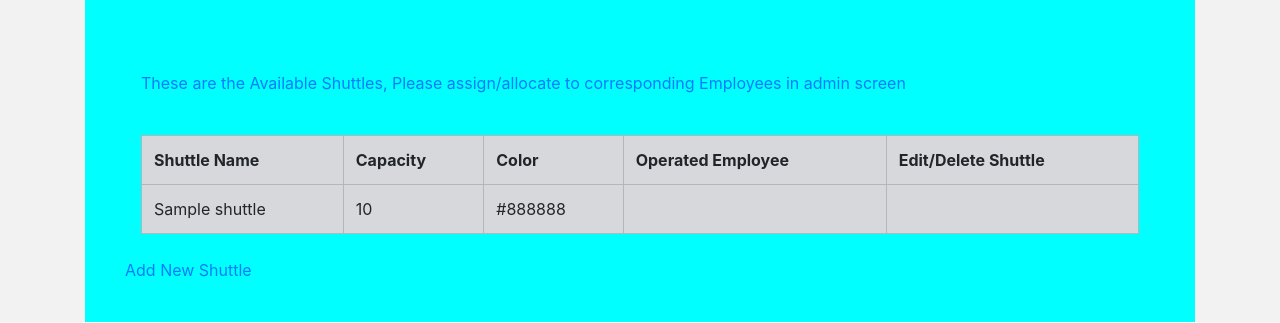
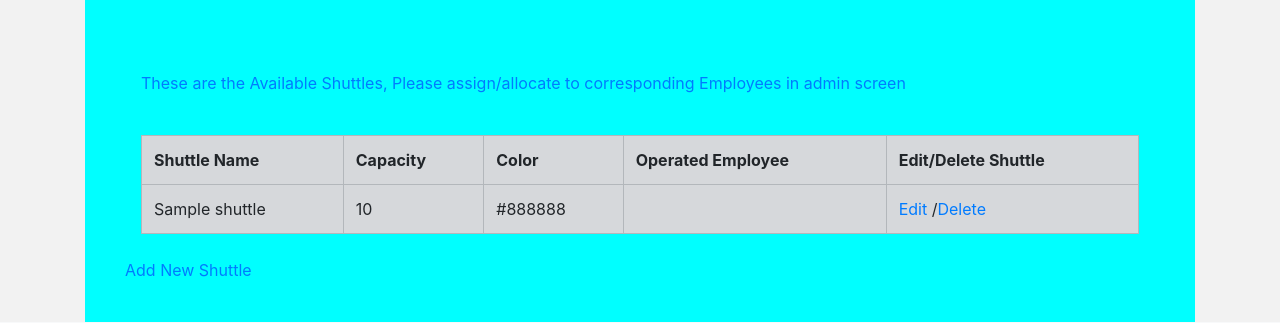
Before and after one commit to sumarkan/ISQA-WebDev-Group4-Project, a Django app: page /shuttle_list/ in a window 1280 px wide. Shown: the part 165-488 px from the top of the page. Run offline with Django 4.2, Linux system fonts and the light colour scheme; tables that the repository leaves empty hold one stand-in row (values such as "Sample post"); some libraries are stand-ins or nearby versions.

Commit message:
Adding edit and delete
Adding edit and delete

```diff
--- a/shuttle_ticketing/settings.py
+++ b/shuttle_ticketing/settings.py
@@ -42,7 +42,7 @@
     'ticketing.apps.TicketingConfig',
     'register.apps.RegisterConfig',
     'crispy_forms',
-   # 'crispy_bootstrap4',
+   'crispy_bootstrap4',
 ]
 
 
--- a/ticketing/templates/shuttle_list.html
+++ b/ticketing/templates/shuttle_list.html
@@ -19,8 +19,8 @@
                     <td>{{ shuttle.color }}</td>
                     <td>{{ shuttle.operated_by }}</td>
                     <td>
-{#                        <a href="{% url 'shuttle_update' pk=shuttle.pk %}">Edit </a>#}
-{#                        /<a href="{% url 'shuttle_delete' pk=shuttle.pk %}">Delete </a>#}
+                        <a href="{% url 'shuttle_update' pk=shuttle.pk %}">Edit </a>
+                        /<a href="{% url 'shuttle_delete' pk=shuttle.pk %}">Delete </a>
                     </td>
                 </tr>
             {% endfor %}
--- a/ticketing/urls.py
+++ b/ticketing/urls.py
@@ -11,8 +11,8 @@
     path('terms_of_service/', views.terms_of_service, name='terms_of_service'),
     path('contact_us/', views.contact_us, name='contact_us'),
     path('shuttle/create/', views.ShuttleCreate.as_view(), name='shuttle_create'),
-    # path('shuttle/<int:pk>/update/', views.ShuttleUpdate.as_view(), name='shuttle_update'),
-    # path('shuttle/<int:pk>/delete/', views.shuttle_delete, name='shuttle_delete'),
+    path('shuttle/<uuid:pk>/update/', views.ShuttleUpdate.as_view(), name='shuttle_update'),
+    path('shuttle/<uuid:pk>/delete/', views.shuttle_delete, name='shuttle_delete'),
     path('mytickets/', views.MyTickets.as_view(), name='mytickets'),
     path('myaccount/', views.MyAccount.as_view(), name='myaccount'),
     path('password_reset/', views.PasswordResetView.as_view(), name='password_reset'),
```
